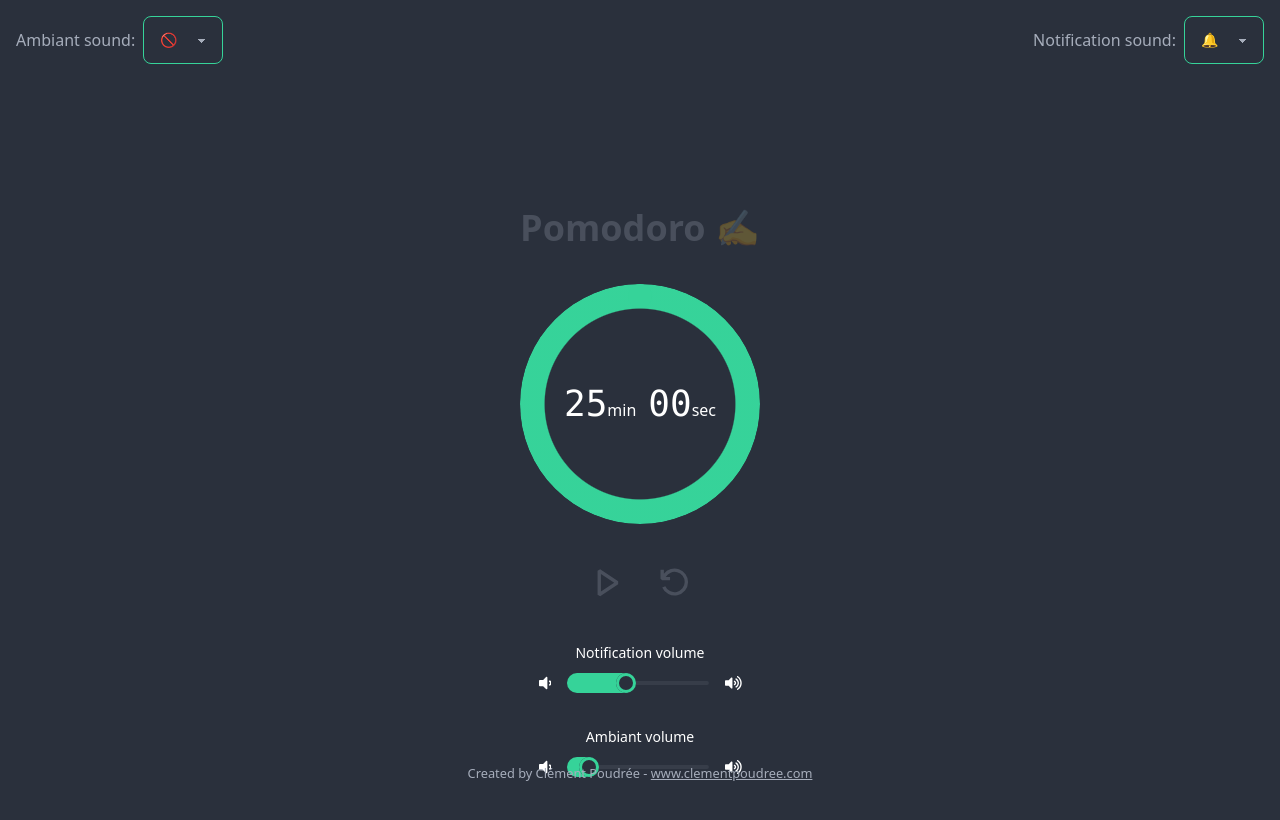
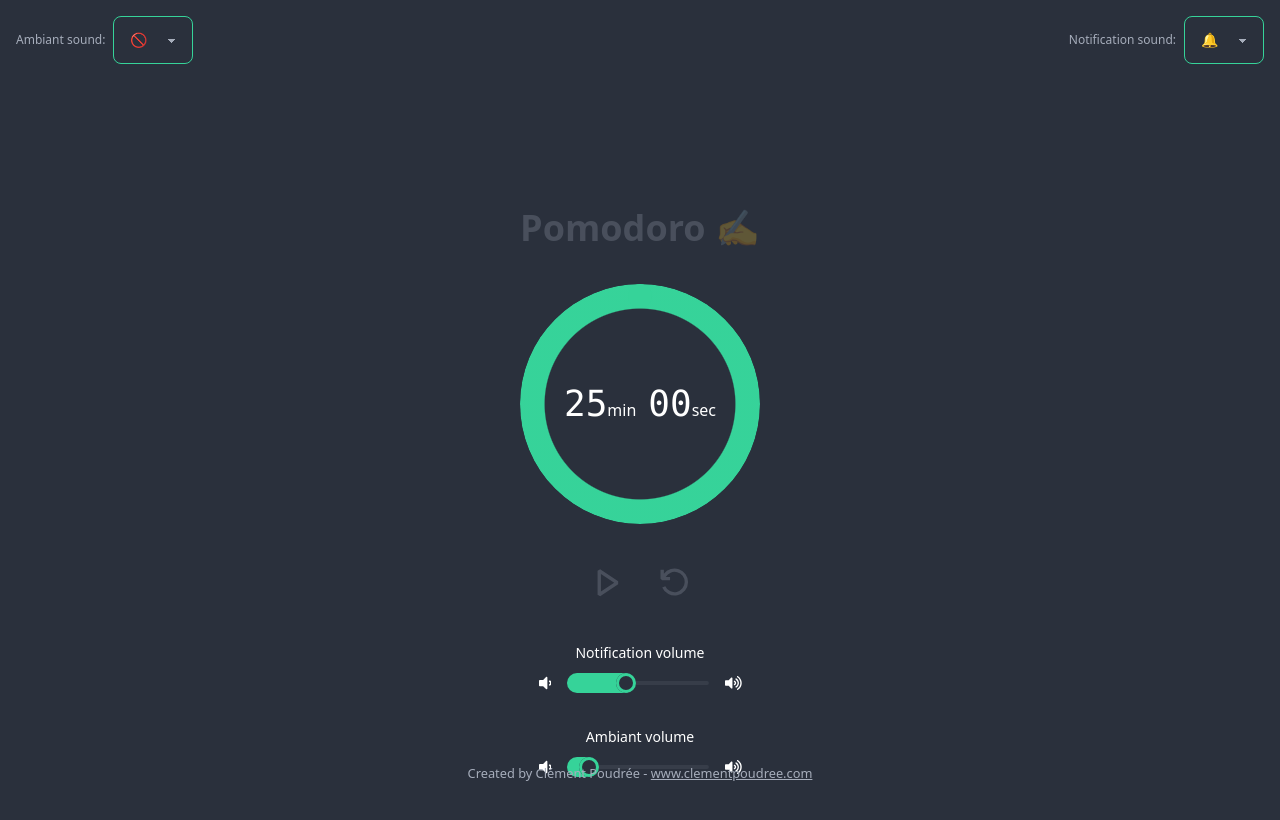
Before and after one commit to MRK4/pomodoro-react, a React (Vite) app: page / in a window 1280 px wide. Shown: the top 820 px of the page. Built offline with nearby package versions, Linux system fonts and the light colour scheme.

Commit message:
Reduced the Headers text

```diff
--- a/src/components/Header.jsx
+++ b/src/components/Header.jsx
@@ -22,7 +22,7 @@ function Header(props) {
   return (
     <header className="sticky top-0 flex items-center justify-between w-full px-4 py-4">
       <div className="flex items-center">
-        <label htmlFor="ambiant" className="mr-2">
+        <label htmlFor="ambiant" className="mr-2 text-xs">
           Ambiant sound:
         </label>
         <select
@@ -42,7 +42,7 @@ function Header(props) {
         </select>
       </div>
       <div className="flex items-center">
-        <label htmlFor="sound" className="mr-2">
+        <label htmlFor="sound" className="mr-2 text-xs">
           Notification sound:
         </label>
         <select
```
